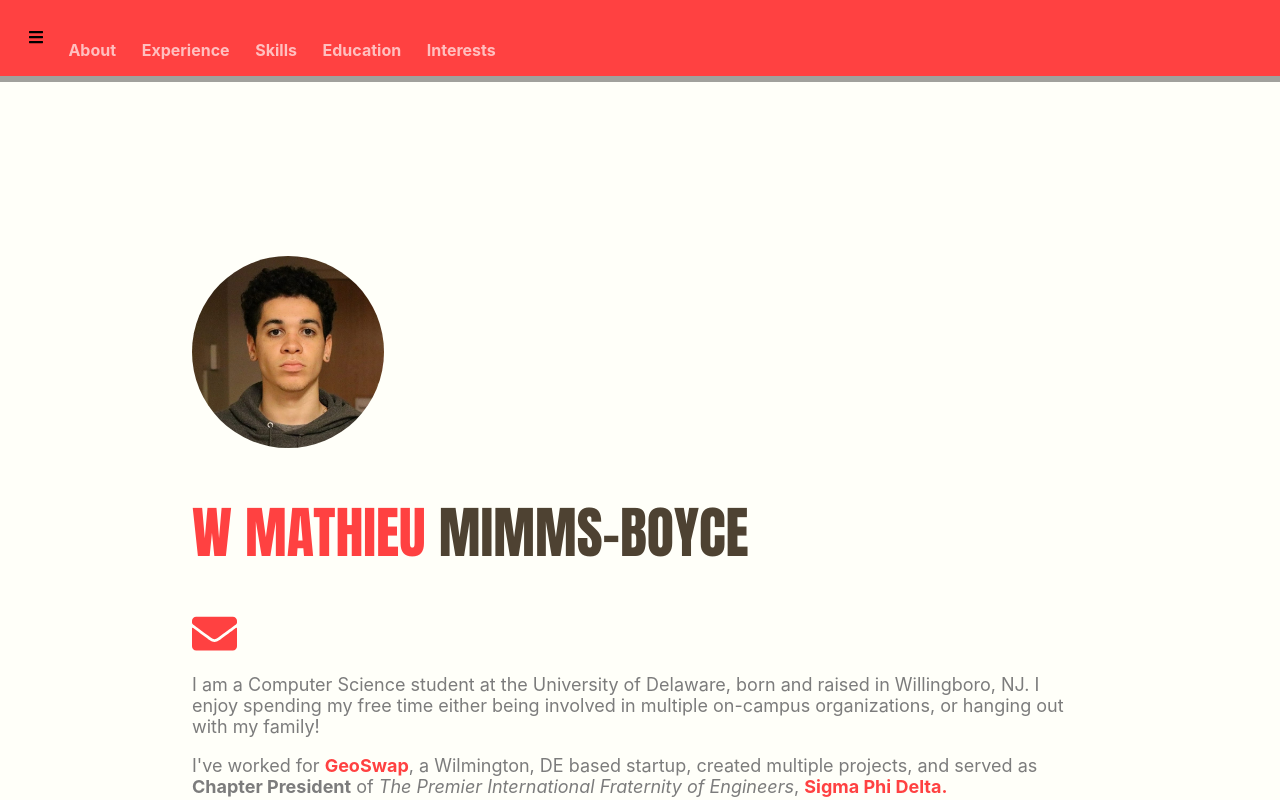
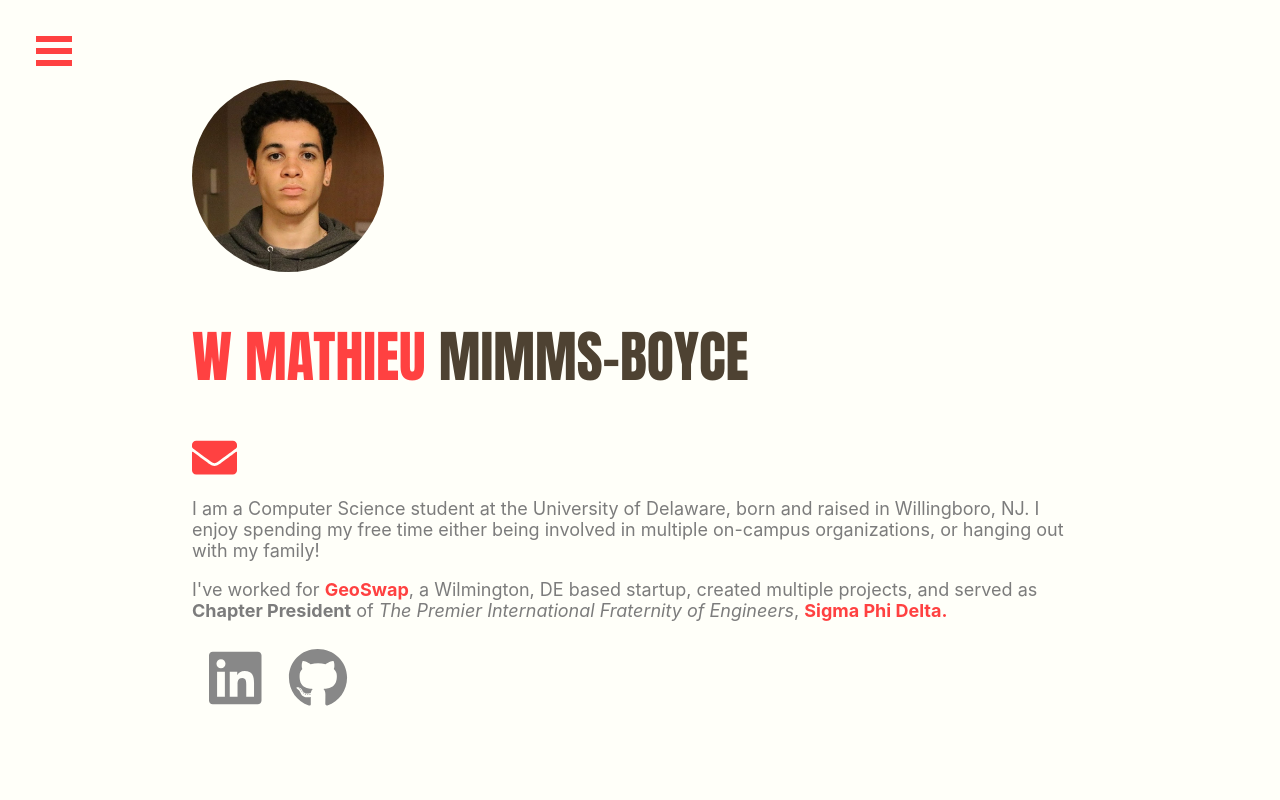
Before and after one commit to mmboyce/portfolio-2, a React (Create React App) app: page / in a window 1280 px wide. Shown: the top 800 px of the page. Built offline with nearby package versions, Linux system fonts and the light colour scheme.

Commit message:
working sidebar

```diff
--- a/package.json
+++ b/package.json
@@ -10,6 +10,7 @@
     "@fortawesome/react-fontawesome": "^0.1.4",
     "gh-pages": "^2.0.1",
     "react": "^16.8.6",
+    "react-burger-menu": "^2.6.10",
     "react-dom": "^16.8.6",
     "react-scripts": "3.0.1"
   },
--- a/src/App.js
+++ b/src/App.js
@@ -4,20 +4,24 @@ import Experience from './components/Experience';
 import Education from './components/Education';
 import Skills from './components/Skills';
 import Interests from './components/Interests';
-import Topbar from './components/Topbar';
+import Sidebar from './components/Sidebar';
 
 class App extends React.Component {
   render() {
     return (
-    <div>
-      <Topbar />
-      <About />
-      <div>
-        <Experience />
+    <div id="App">
+      <Sidebar pageWrapId={"page-wrap"}
+               outerContainerId={"App"}/>
+
+      <div id="page-wrap">
+        <About/>
+        <div>
+          <Experience />
+        </div>
+        <Education />
+        <Skills />
+        <Interests />
       </div>
-      <Education />
-      <Skills />
-      <Interests />
     </div>
     );
   }
--- a/src/components/Education.js
+++ b/src/components/Education.js
@@ -6,7 +6,7 @@ class Education extends React.Component {
             <div id="education" class="section">
                 <h1>Education</h1>
                 <div id="ud" class="school">
-                    <h2>Univeristy of Delaware</h2>
+                    <h2>University of Delaware</h2>
                     <h3>Bachelor of Arts</h3>
                     <p>Computer Science</p>
                     <h5>August 2016 - Present</h5>
--- a/src/components/Interests.js
+++ b/src/components/Interests.js
@@ -6,8 +6,8 @@ class Interests extends React.Component {
             <div id="interests" class="section">
                 <h1>Interests</h1>
                 <div id='interests-box'>
-                    <p>At the Unversity of Delaware I have been involved with both the <a href="https://sites.udel.edu/nsbe/">National Society of Black Engineers</a> and <a href="http://www.sigphipsi.com/aboutAboutUs.html">The Premier Engineering Fraternity, Sigma Phi Delta.</a> I was elected <b>President</b> of our chapter in November of 2018. Prior to my presidency, I was the <b>PR Chair,</b> both running our Social Media and designing fraternity apparel.</p>
-                    <p>Outside of my roles in on-campus organizations I spend a lot of time being active. The University of Delaware's Bouldering Gym is a place I have spent a lot of free time. If I don't feel like climbing the rock wall at the gym, I typically spend time on the turf playing Soccer with my friends.</p>
+                    <p>At the Unversity of Delaware I have been involved with both the <a href="https://sites.udel.edu/nsbe/">National Society of Black Engineers</a> and <a href="http://www.sigphipsi.com/aboutAboutUs.html">The Premier Engineering Fraternity, Sigma Phi Delta.</a> I was elected <b>President</b> of our chapter in November of 2018. Prior to my presidency, I was the <b>PR Chair,</b> both running our social media and designing fraternity apparel.</p>
+                    <p>Outside of my roles in on-campus organizations I spend a lot of time being active. The University of Delaware's Bouldering Gym is a place I have spent a lot of free time. If I don't feel like climbing the rock wall at the gym, I typically spend time on the turf playing soccer with my friends.</p>
                 </div>
             </div>
         );
--- /dev/null
+++ b/src/components/Sidebar.js
@@ -0,0 +1,14 @@
+import React from 'react';
+import { slide as Menu } from 'react-burger-menu';
+
+export default props => {
+    return (
+        <Menu {...props}>
+            <a href="#about">About</a>
+            <a href="#experience">Experience</a>
+            <a href="#education">Education</a>
+            <a href="#skills">Skills</a>
+            <a href="#interests">Interests</a>
+        </Menu>
+    )
+}
--- a/src/components/Topbar.js
+++ /dev/null
@@ -1,24 +0,0 @@
-import React from 'react';
-
-import { library } from '@fortawesome/fontawesome-svg-core';
-import { FontAwesomeIcon } from '@fortawesome/react-fontawesome';
-import { faBars } from '@fortawesome/free-solid-svg-icons';
-
-library.add(faBars);
-
-class Topbar extends React.Component {
-    render(){
-        return(
-            <div id="topbar">
-                <FontAwesomeIcon icon="bars" />
-                <a href="#about">About</a>
-                <a href="#experience">Experience</a>
-                <a href="#skills">Skills</a>
-                <a href="#education">Education</a>
-                <a href="#interests">Interests</a>
-            </div>
-        );
-    }
-}
-
-export default Topbar;
--- a/src/css/about.css
+++ b/src/css/about.css
@@ -1,6 +1,10 @@
 #me {
     border-radius: 50%;
     max-width: 12em;
+}
+
+#about {
+    margin-top: 5em;
 }
 
 #about h1 {
--- a/src/css/app.css
+++ b/src/css/app.css
@@ -1,10 +1,14 @@
 .section {
   margin: auto;
-  margin-top: 20vw;
-  max-width: 70vw;
+  margin-top: 10em;
+  max-width: 70%;
   align-content: left;
   justify-content: center;
-  min-height: 25vw;
+  min-height: 25em;
+}
+
+#App {
+  height: 100vh;
 }
 
 h1 {
--- /dev/null
+++ b/src/css/sidebar.css
@@ -0,0 +1,86 @@
+/* #sidebar {
+    position:fixed;
+    top: 0;
+    background-color: #ff4141;
+    padding: 1em;
+    height: 100%;
+    box-shadow: 0em 0.4em #0000005e;
+}
+
+#sidebar * {
+    margin: 1vw;
+}
+
+#sidebar a {
+    color: #ffbfbf;
+}
+
+#sidebar a:hover {
+    color: #fffff9;
+    text-decoration: none;
+} */
+
+#page-wrap {
+    overflow: auto;
+}
+
+.bm-item {
+    display: inline-block;
+    transition: color 0.2s;
+
+    text-decoration: none;
+    margin-bottom: 10px;
+    color: white;
+}
+
+.bm-item:hover {
+    color: #f1b1b1;
+    text-decoration: none;
+}
+
+/* Position and sizing of burger button */
+.bm-burger-button {
+    position: fixed;
+    width: 36px;
+    height: 30px;
+    left: 36px;
+    top: 36px;
+  }
+
+  /* Color/shape of burger icon bars */
+  .bm-burger-bars {
+    background: #ff4141;
+  }
+
+  /* Position and sizing of clickable cross button */
+  .bm-cross-button {
+    height: 24px;
+    width: 24px;
+  }
+
+  /* Color/shape of close button cross */
+  .bm-cross {
+    background: white;
+  }
+
+  /* General sidebar styles */
+  .bm-menu {
+    background: #ff4141;
+    padding: 2.5em 1.5em 0;
+    font-size: 1.15em;
+  }
+
+  /* Morph shape necessary with bubble or elastic */
+  .bm-morph-shape {
+    fill: #ff4141;
+  }
+
+  /* Wrapper for item list */
+  .bm-item-list {
+    color: #b8b7ad;
+  }
+
+  /* Styling of overlay */
+  .bm-overlay {
+    background: #0000004d;
+  }
--- a/src/css/topbar.css
+++ /dev/null
@@ -1,21 +0,0 @@
-#topbar {
-    position:fixed;
-    top:0;
-    background-color: #ff4141;
-    padding: 1em;
-    width: 100%;
-    box-shadow: 0em 0.4em #0000005e;
-}
-
-#topbar * {
-    margin: 1vw;
-}
-
-#topbar a {
-    color: #ffbfbf;
-}
-
-#topbar a:hover {
-    color: #fffff9;
-    text-decoration: none;
-}
--- a/src/index.js
+++ b/src/index.js
@@ -9,7 +9,7 @@ import './css/experience.css';
 import './css/education.css';
 import './css/skills.css';
 import './css/interests.css';
-import './css/topbar.css';
+import './css/sidebar.css';
 
 import * as serviceWorker from './serviceWorker';
 
```
Also changed, not shown: 1 other file (tests, documents, lock files or other folders).
